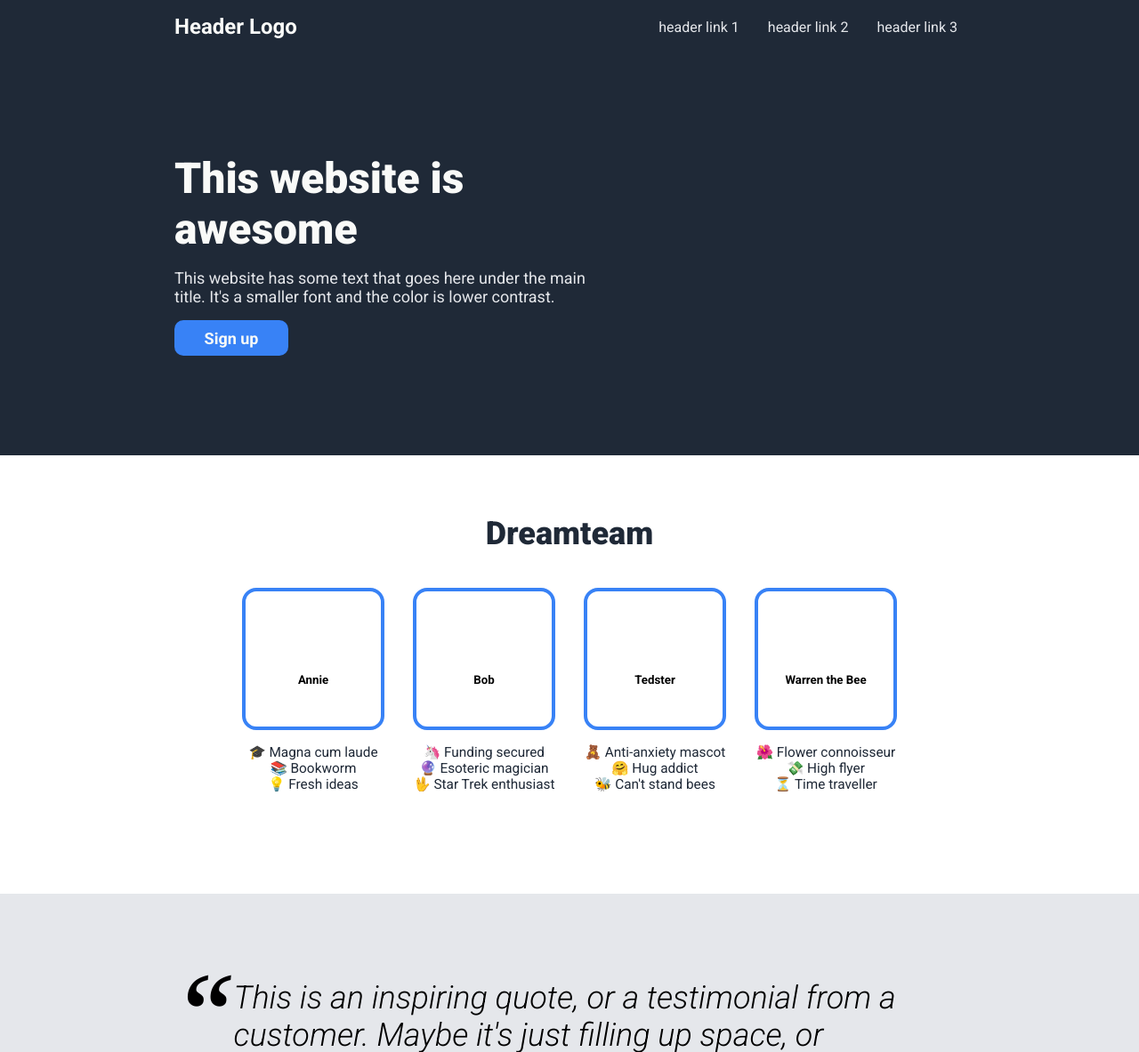
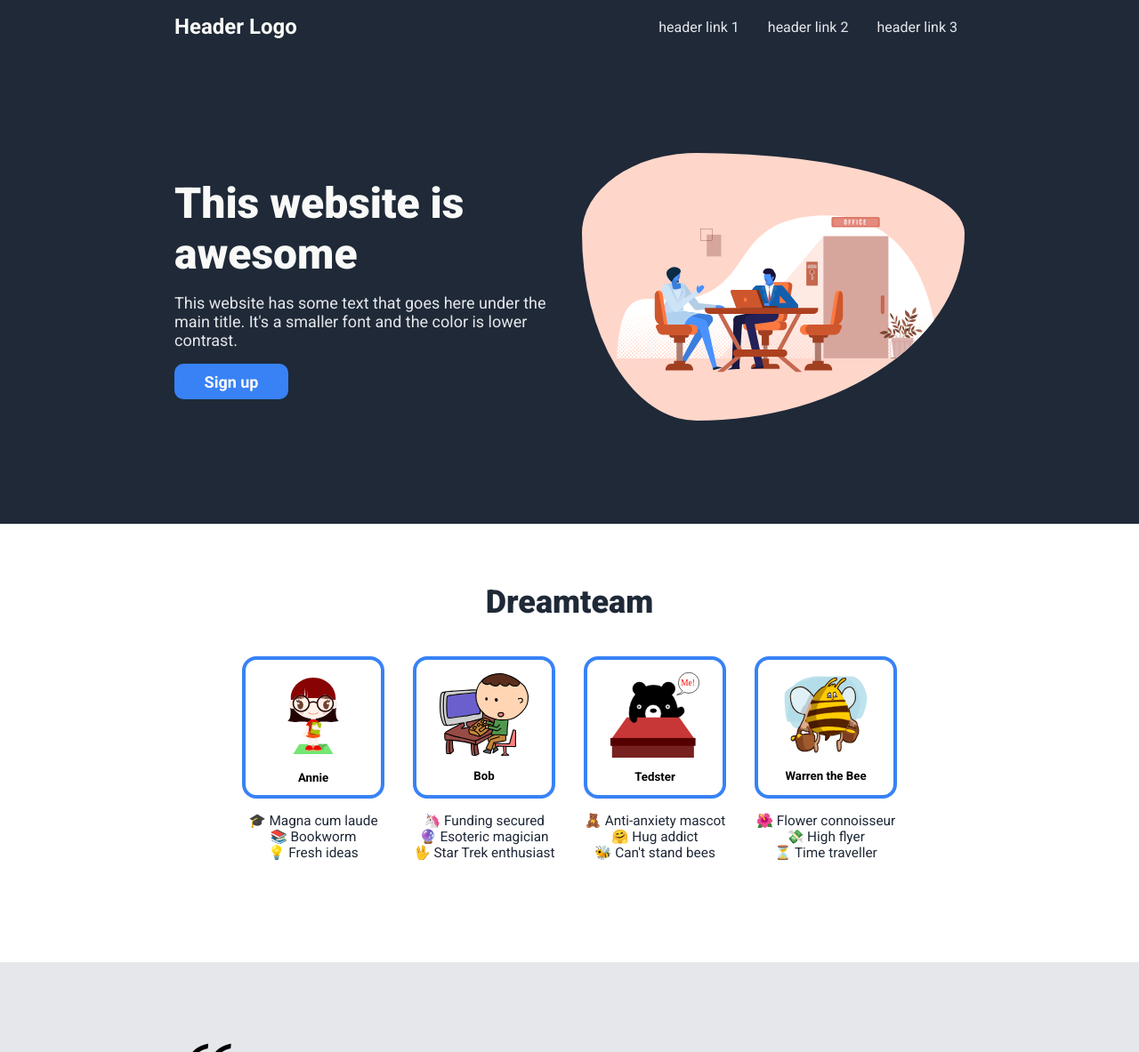
Before and after one commit to pavsoldatov/Odin-landing-page, a plain HTML site: page index.html in a window 1280 px wide. Shown: the top 1183 px of the page at 89% size. Drawn offline with Linux system fonts and the light colour scheme; the site is published under a folder, as on GitHub Pages, so addresses that start at the root find nothing.

Commit message:
Images issue resolved

```diff
--- a/index.html
+++ b/index.html
@@ -41,7 +41,7 @@
           </div>
           <div class="hero__right">
             <img
-              src="/img/office meeting.svg"
+              src="./img/office meeting.svg"
               alt=""
               class="hero__right--image"
             />
@@ -58,7 +58,7 @@
             <div class="information__item">
               <div class="information__card">
                 <img
-                  src="/img/cards_svg/OC-Request-Filled-BW--Found-Asian-Girl.svg"
+                  src="./img/cards_svg/OC-Request-Filled-BW--Found-Asian-Girl.svg"
                   alt=""
                 />
                 <h5>Annie</h5>
@@ -73,7 +73,7 @@
             </div>
             <div class="information__item">
               <div class="information__card">
-                <img src="/img/cards_svg/1441020176.svg" alt="" />
+                <img src="./img/cards_svg/1441020176.svg" alt="" />
                 <h5>Bob</h5>
               </div>
               <div class="information__text">
@@ -86,7 +86,7 @@
             </div>
             <div class="information__item">
               <div class="information__card">
-                <img src="/img/cards_svg/bear_desk.svg" alt="" />
+                <img src="./img/cards_svg/bear_desk.svg" alt="" />
                 <h5>Tedster</h5>
               </div>
               <div class="information__text">
@@ -99,7 +99,7 @@
             </div>
             <div class="information__item">
               <div class="information__card">
-                <img src="/img/cards_svg/1528029534.svg" alt="" />
+                <img src="./img/cards_svg/1528029534.svg" alt="" />
                 <h5>Warren the Bee</h5>
               </div>
               <div class="information__text">
```
